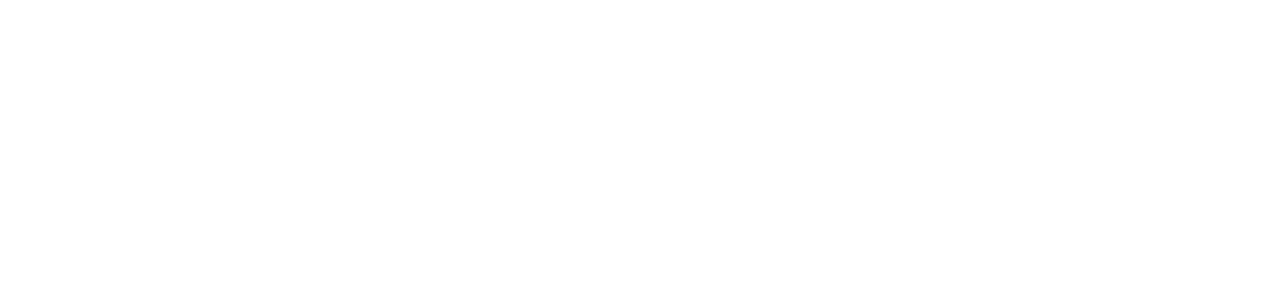
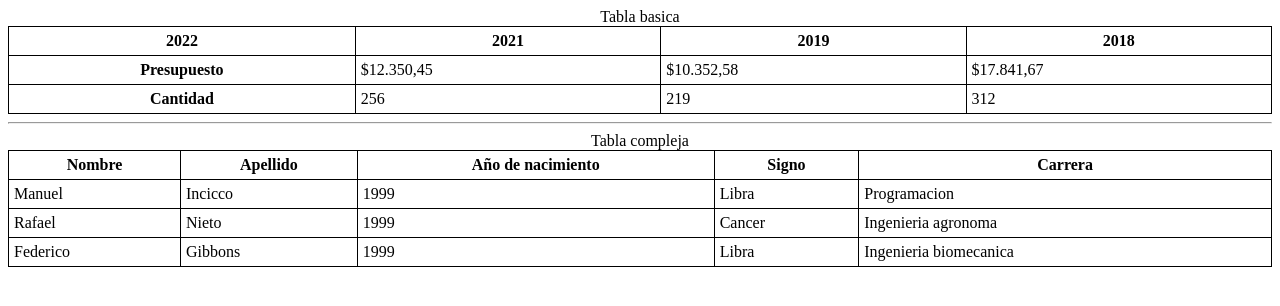
Before and after one commit to Mincicco/-UTN-LabcompII-practices, a plain HTML site: page U02P02/index.html in a window 1280 px wide. Drawn offline with Linux system fonts and the light colour scheme.

Commit message:
Formulario

```diff
--- a/U02P02/index.html
+++ b/U02P02/index.html
@@ -4,7 +4,7 @@
     <meta charset="UTF-8">
     <meta http-equiv="X-UA-Compatible" content="IE=edge">
     <meta name="viewport" content="width=device-width, initial-scale=1.0">
-    <title>Document</title>
+    <title>Mi segunda pagina web</title>
     <style>
         table,
         td,
@@ -19,6 +19,63 @@
         </style>
 </head>
 <body>
-    <table></table>
+    <table>
+        <caption>Tabla basica</caption>
+        <tr>
+            <th>2022</th>
+            <th>2021</th>
+            <th>2019</th>
+            <th>2018</th>
+
+        </tr>
+        <tr>
+            <th>Presupuesto</th>
+            <td>$12.350,45</td>
+            <td>$10.352,58</td>
+            <td>$17.841,67</td>
+        </tr>
+        <tr>
+            <th>Cantidad</th>
+            <td>256</td>
+            <td>219</td>
+            <td>312</td>
+        </tr>
+    </table>
+    <hr>
+    <table>
+        <caption>Tabla compleja</caption>
+        <thead>
+        <tr>
+            <th>Nombre</th>
+            <th>Apellido</th>
+            <th>Año de nacimiento</th>
+            <th>Signo</th>
+            <th>Carrera</th>
+
+        </tr>
+    </thead>
+    <tbody></tbody>
+        <tr>
+            <td>Manuel</td>
+            <td>Incicco</td>
+            <td>1999</td>
+            <td>Libra</td>
+            <td>Programacion</td>
+        </tr>
+        <tr>
+            <td>Rafael</td>
+            <td>Nieto</td>
+            <td>1999</td>
+            <td>Cancer</td>
+            <td>Ingenieria agronoma</td>
+        </tr>
+    </tbody>
+        <tr><td>Federico</td>
+            <td>Gibbons</td>
+            <td>1999</td>
+            <td>Libra</td>
+            <td>Ingenieria biomecanica</td></tr>
+    </table>
+
 </body>
 </html>
```
Also changed, not shown: U02P02/login.html (added).
